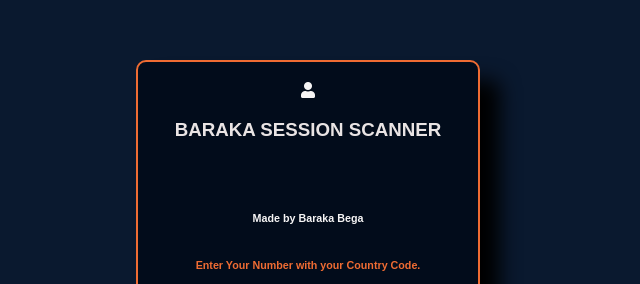
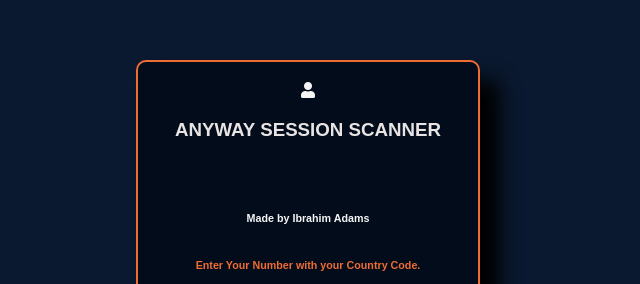
Before and after one commit to rich-gaga/gaga-session, a website: page index.html in a window 1280 px wide. Shown: the part 158-442 px from the top of the page, 332-972 px from the left. Drawn offline with nearby package versions, Linux system fonts and the light colour scheme.

Commit message:
Update index.html

```diff
--- a/index.html
+++ b/index.html
@@ -3,7 +3,7 @@
 <head>
   <meta charset="UTF-8">
   <meta name="viewport" content="width=device-width, initial-scale=1.0">
-  <title>Baraka pairing code</title>
+  <title>Anyway pairing code</title>
   <link rel="stylesheet" href="https://cdnjs.cloudflare.com/ajax/libs/font-awesome/5.15.4/css/all.min.css">
   <style>
     body {
@@ -144,9 +144,9 @@
         <div id="text">
           <i class="fa fa-user"></i>
           <p>
-            <h3 class="centered-text">BARAKA SESSION SCANNER</h3>
+            <h3 class="centered-text">ANYWAY SESSION SCANNER</h3>
             <br>
-            <h6 style="font-family: sans-serif; font-weight: bold;line-height: 2rem;">Made by Baraka Bega</h6>
+            <h6 style="font-family: sans-serif; font-weight: bold;line-height: 2rem;">Made by Ibrahim Adams</h6>
             <h6 style=" color: #EF6C33;">Enter Your Number with your Country Code.</h6>
             <div class="input-container">
               <input placeholder="255XXXXXXXXX" type="text" id="number"  name="">
```
